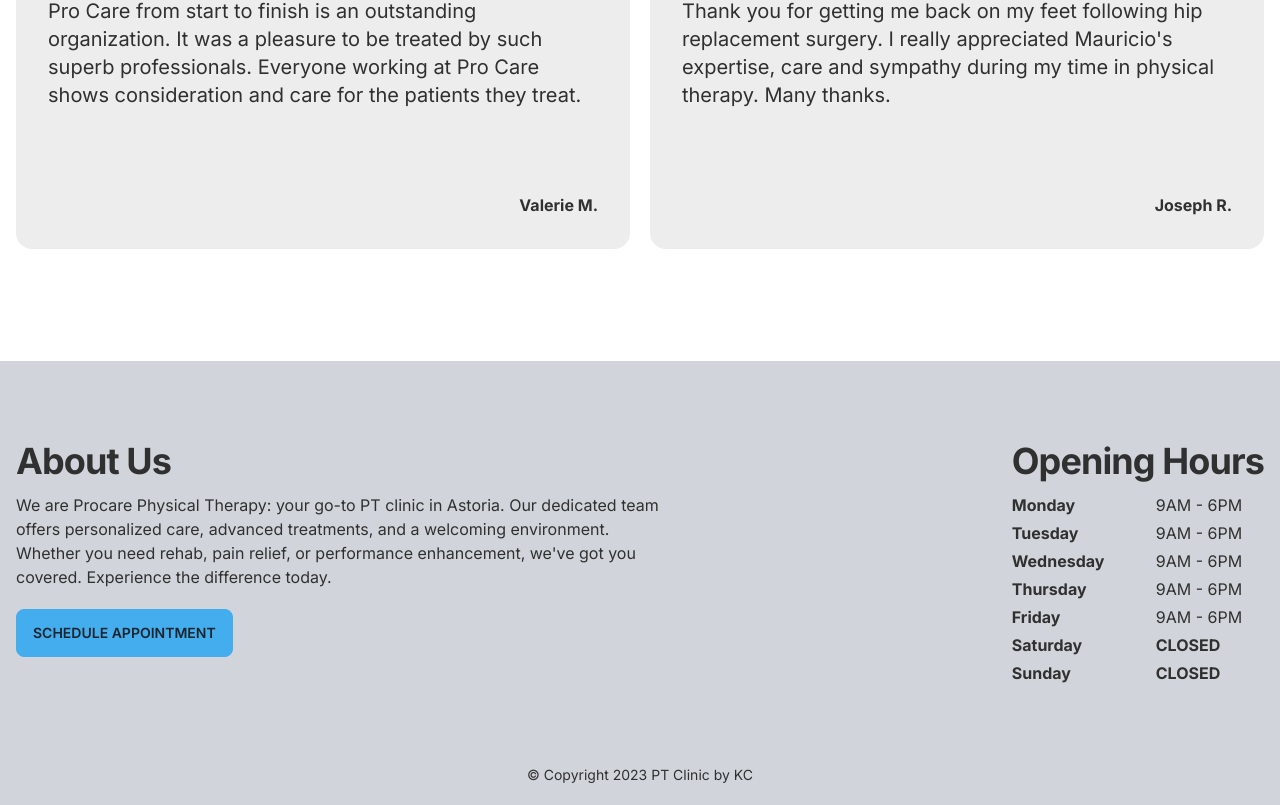
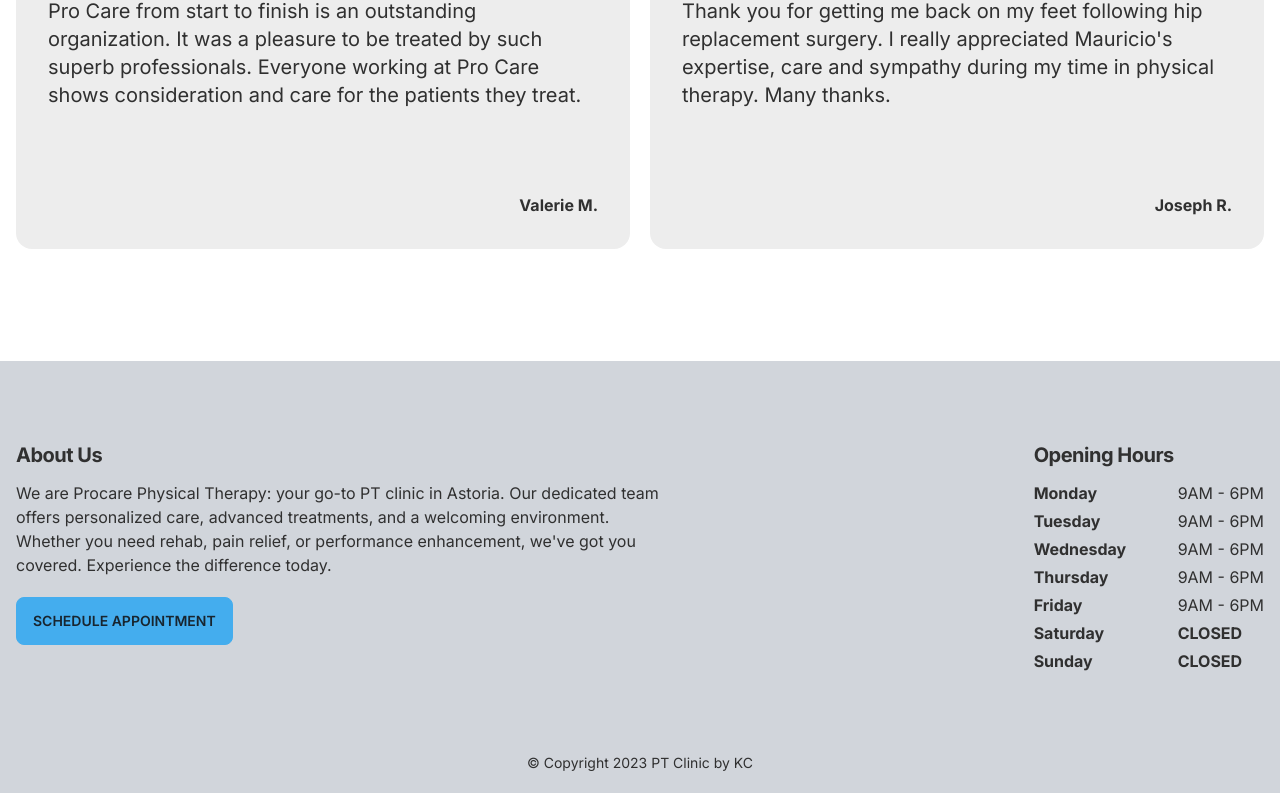
Before and after one commit to kcereno/pt-site, a Next.js app: page / in a window 1280 px wide. Shown: the part 3611-4416 px from the top of the page. Built offline with nearby package versions, Linux system fonts and the light colour scheme.

Commit message:
Change footer title sizes

```diff
--- a/app/globals.css
+++ b/app/globals.css
@@ -39,3 +39,7 @@
 .bold-heading {
   @apply font-bold tracking-tight;
 }
+
+h6 {
+  @apply text-xl font-bold tracking-tight;
+}
--- a/components/Footer/Footer.tsx
+++ b/components/Footer/Footer.tsx
@@ -11,7 +11,7 @@
       <div className="container-fluid">
         <div className="flex flex-col gap-10 md:flex-row md:justify-between ">
           <div className="lg:w-2/3 md:flex-1">
-            <h3 className="bold-heading">About Us</h3>
+            <h6 className="bold-heading">About Us</h6>
             <div className="mt-3 max-w-prose">{text}</div>
             <button className="mt-5 btn btn-primary">
               Schedule Appointment
@@ -19,7 +19,7 @@
           </div>
 
           <div className="mt-10 md:mt-0">
-            <h3 className="bold-heading">Opening Hours</h3>
+            <h6 className="bold-heading">Opening Hours</h6>
             <div className="mt-3">
               <FooterHours />
             </div>
```
